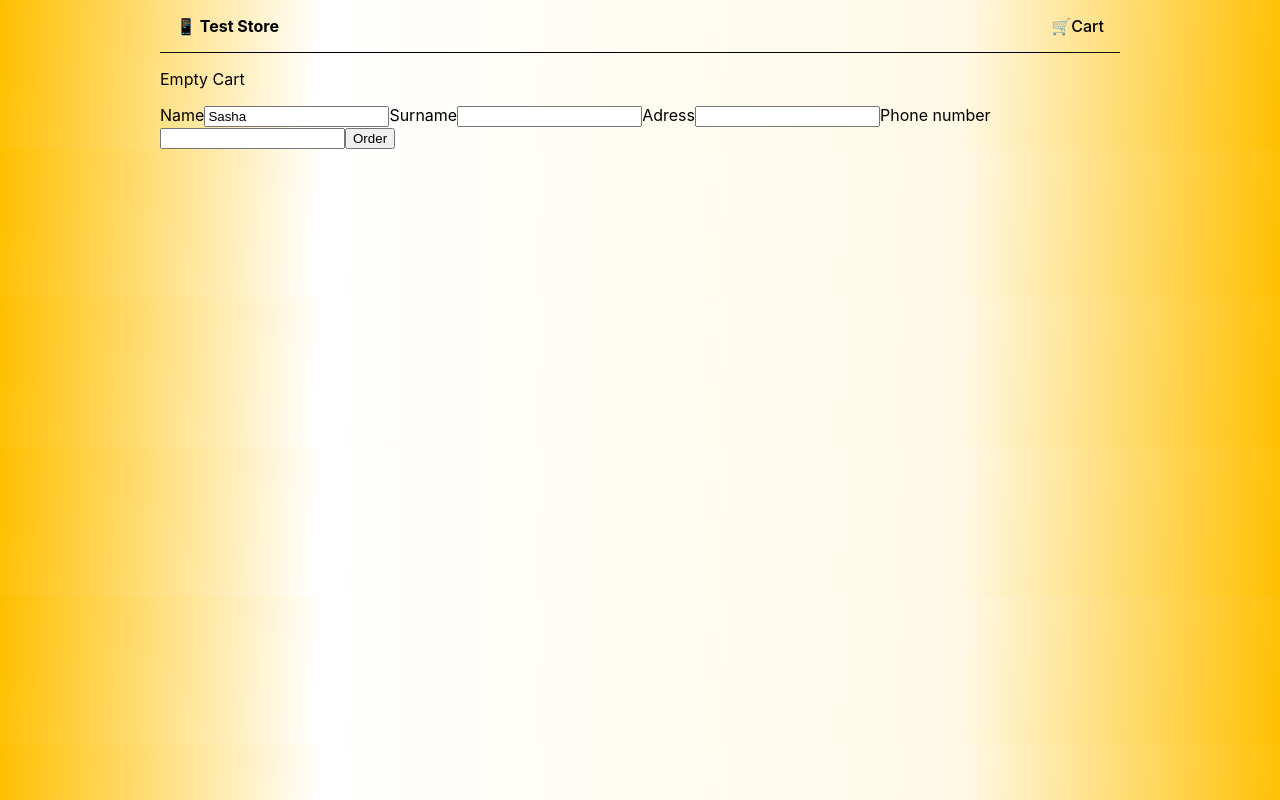
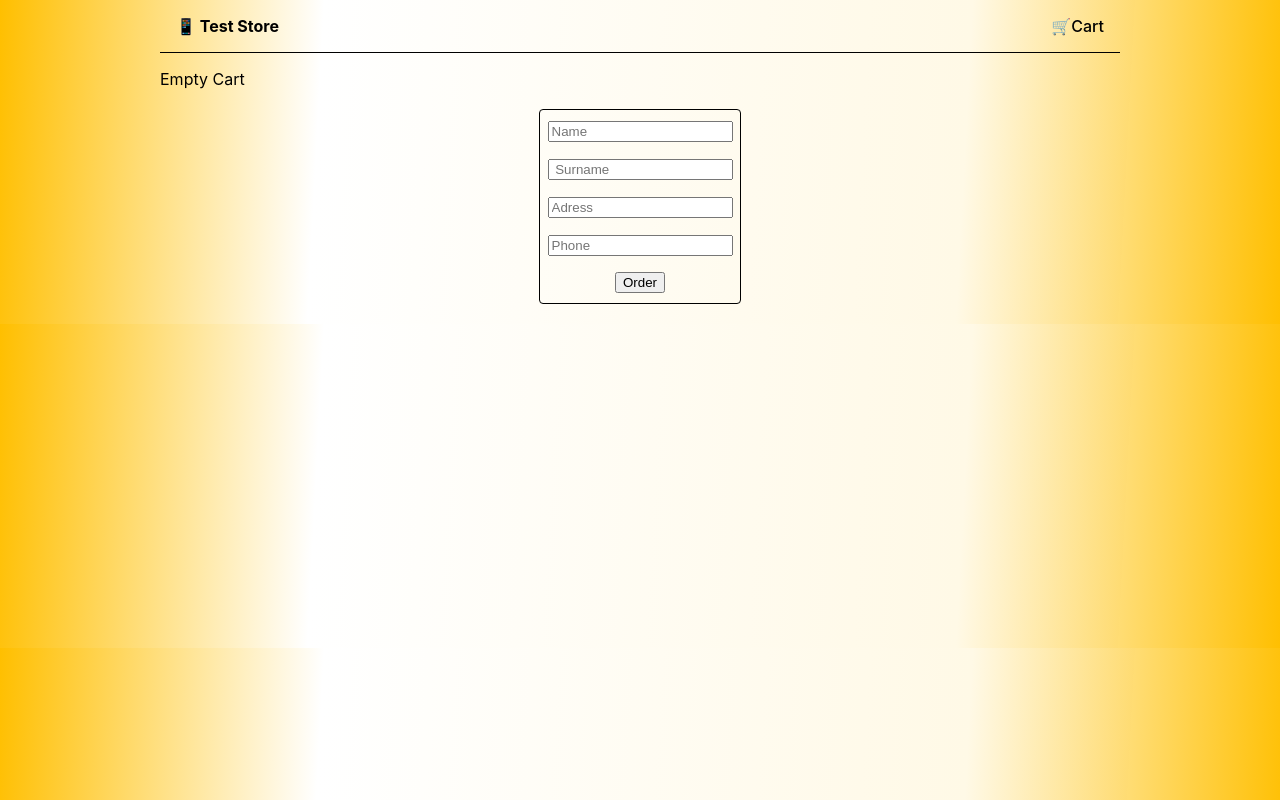
Before and after one commit to DenShykyta/test, a React (Create React App) app: page /cart in a window 1280 px wide. Built offline with nearby package versions, Linux system fonts and the light colour scheme; no server answers.

Commit message:
add OrderForm

```diff
--- a/src/components/OrderForm/OrderForm.jsx
+++ b/src/components/OrderForm/OrderForm.jsx
@@ -1,32 +1,38 @@
 import { useForm } from "react-hook-form";
 import { orderSchema } from "../schemas";
+import { yupResolver } from "@hookform/resolvers/yup";
+import { Order } from "./OrderForm.style";
+
 function OrderForm() {
-  const { register, handleSubmit } = useForm({
-    defaultValues: { name: "Sasha" },
-    reValidateMode: { orderSchema },
+  const {
+    register,
+    handleSubmit,
+    formState: { errors },
+  } = useForm({
+    resolver: yupResolver(orderSchema),
   });
 
   const onSubmit = (data) => console.log(data);
   return (
-    <form onSubmit={handleSubmit(onSubmit)}>
+    <Order onSubmit={handleSubmit(onSubmit)}>
       <label>
-        Name
-        <input type="text" {...register("name")} />
+        <input type="text" {...register("name")} placeholder="Name" />
+        <p>{errors.name?.message}</p>
       </label>
       <label>
-        Surname
-        <input type="text" {...register("Surname")} />
+        <input type="text" {...register("surname")} placeholder=" Surname" />
+        <p>{errors.surname?.message}</p>
       </label>
       <label>
-        Adress
-        <input type="text" {...register("adress")} />
+        <input type="text" {...register("adress")} placeholder="Adress" />
+        <p>{errors.adress?.message}</p>
       </label>
       <label>
-        Phone number
-        <input type="tel" {...register("phone")} />
+        <input type="tel" {...register("phone")} placeholder="Phone" />
+        <p>{errors.phone?.message}</p>
       </label>
       <button type="submit">Order</button>
-    </form>
+    </Order>
   );
 }
 
--- /dev/null
+++ b/src/components/OrderForm/OrderForm.style.js
@@ -0,0 +1,12 @@
+import styled from "styled-components";
+
+export const Order = styled.form`
+  display: flex;
+  flex-direction: column;
+  align-items: center;
+  border: 1px solid black;
+  border-radius: 4px;
+  max-width: 200px;
+  margin: 20px auto;
+  padding: 10px 0;
+`;
--- a/src/components/Products/Product.styled.js
+++ b/src/components/Products/Product.styled.js
@@ -1,11 +1,6 @@
 import styled from "styled-components";
 
 export const Container = styled.div`
-  // margin-right: auto;
-  // margin-left: auto;
-  // display: grid;
-  // grid-template-columns: repeat(auto-fit, 200px);
-  // gap: 16px;
   display: flex;
   flex-wrap: wrap;
   gap: 10px;
--- a/src/components/schemas/index.js
+++ b/src/components/schemas/index.js
@@ -1,16 +1,14 @@
 import * as yup from "yup";
 
-const phoneRegExp = /^\+380\d{9}$/;
+// const phoneRegExp = /^\+380\d{9}$/;
 
 export const orderSchema = yup.object({
   name: yup.string().min(2).max(16).required("Required"),
-  sername: yup.string().min(2).max(16).required("Required"),
+  surname: yup.string().min(2).max(16).required("Required"),
   adress: yup.string().required("Required"),
-  phone: yup
-    .string()
-    .required("Required")
-    .matches(
-      phoneRegExp,
-      'The number must begin with "+380" and contain 9 more digits'
-    ),
+  phone: yup.string().required("Required"),
+  // .matches(
+  //   phoneRegExp,
+  //   'The number must begin with "+380" and contain 9 more digits'
+  // ),
 });
```
